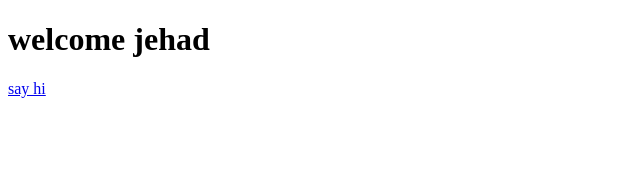
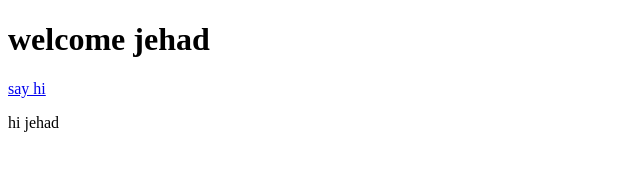
Before and after one commit to Jehad-Al-Zayat-oss/learn, a plain HTML site: page index.html in a window 1280 px wide. Shown: the full height of the page, 0-640 px from the left. Drawn offline with Linux system fonts and the light colour scheme.

Commit message:
update index file

```diff
--- a/index.html
+++ b/index.html
@@ -8,5 +8,6 @@
 <body>
     <h1>welcome jehad</h1>
     <a href="sayhi.html">say hi</a>
+    <p>hi jehad</p>
 </body>
 </html>
```
